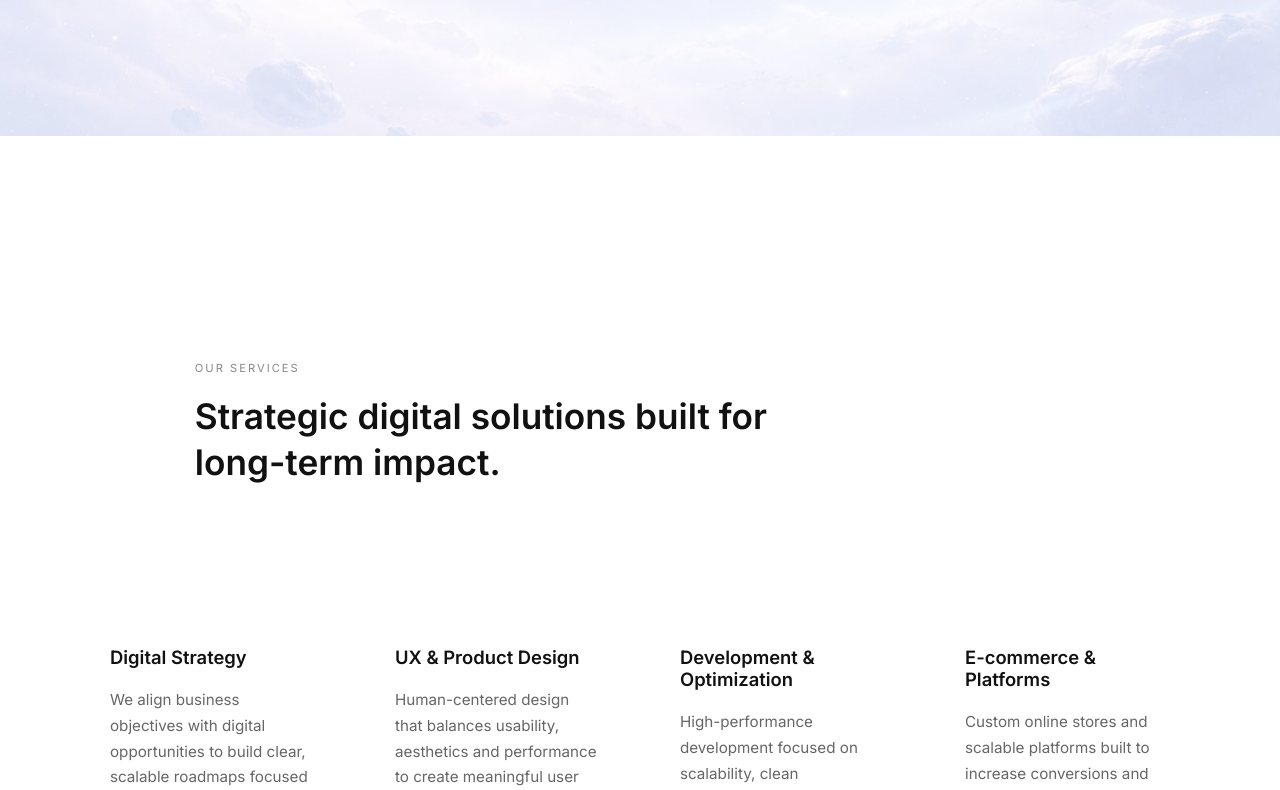
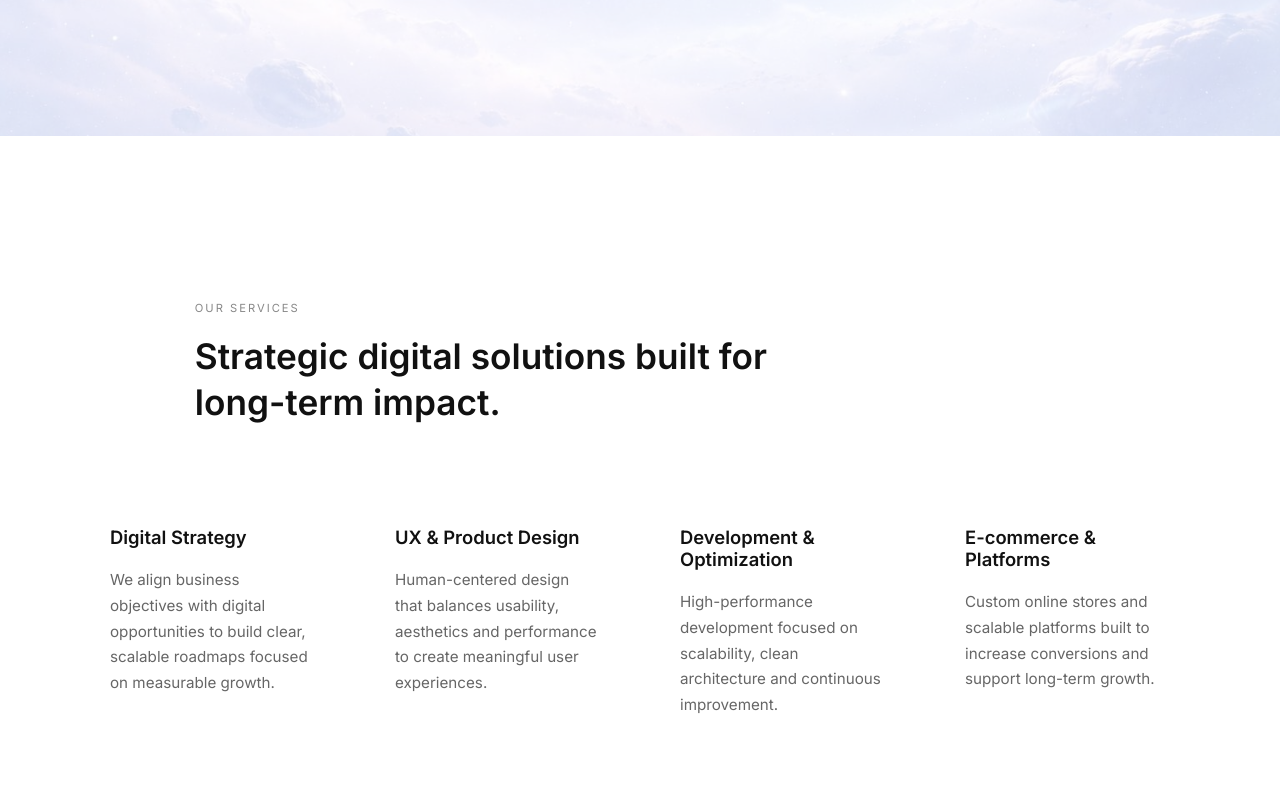
Before and after one commit to DaviddeCaso/orbit-studio, a React (Vite) app: page / in a window 1280 px wide. Shown: the part 680-1470 px from the top of the page. Built offline with nearby package versions, Linux system fonts and the light colour scheme.

Commit message:
fix: fine tune scroll-padding-top offset

```diff
--- a/src/styles/globals.css
+++ b/src/styles/globals.css
@@ -11,8 +11,9 @@ body {
   -webkit-font-smoothing: antialiased;
 }
 
-section {
-  padding: 100px 20px;
+html {
+  scroll-behavior: smooth;
+  scroll-padding-top: 80px;
 }
 
 .container {
@@ -187,17 +188,18 @@ nav a {
 /* SERVICES */
 
 .services {
-  padding: 140px 0;
+  padding: 60px 0;
   background: #ffffff;
 }
 
 .services-content {
   max-width: 1100px;
+  margin-bottom: 200px;
 }
 
 .section-header {
   max-width: 600px;
-  margin: 80px 0 160px 8%;
+  margin: 100px 0 100px 8%;
 }
 
 .section-label {
```
